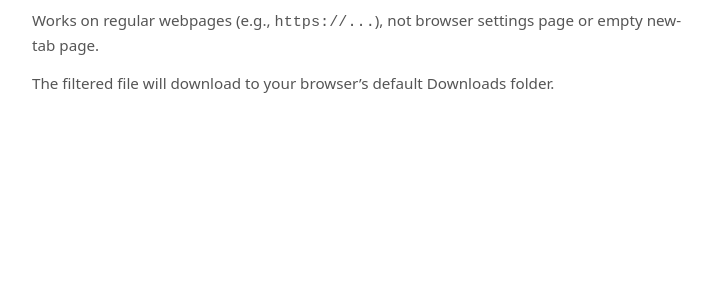
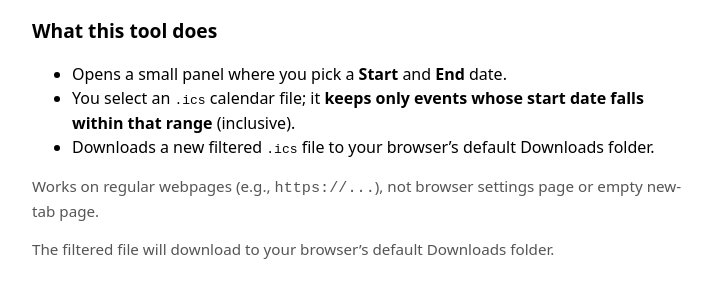
Before and after one commit to yuzhuhuang/tools_for_schools, a plain HTML site: page index.html in a window 1280 px wide. Shown: the part 539-832 px from the top of the page, without its empty margins (283-995 px from the left). Before the commit the page ends 800 px from the top, so only its background shows below. Drawn offline with Linux system fonts and the light colour scheme.

Commit message:
Update index.html

```diff
--- a/index.html
+++ b/index.html
@@ -16,6 +16,7 @@
     font-size: 1.6rem;
     margin-bottom: .5rem;
   }
+  h2 { font-size: 1.2rem; margin: 1.25rem 0 .25rem; }
   a.bookmarklet {
     font-weight: 600;
     color: #0070f3;
@@ -57,6 +58,13 @@
   <div class="caption">How to use the ics date-range filter tool</div>
 </div>
 
+<h2>What this tool does</h2>
+<ul class="list">
+  <li>Opens a small panel where you pick a <strong>Start</strong> and <strong>End</strong> date.</li>
+  <li>You select an <code>.ics</code> calendar file; it <strong>keeps only events whose start date falls within that range</strong> (inclusive).</li>
+  <li>Downloads a new filtered <code>.ics</code> file to your browser’s default Downloads folder.</li>
+</ul>
+
 <p class="note">
   Works on regular webpages (e.g., <code>https://...</code>), not browser settings page or empty new-tab page.
 </p>
```
